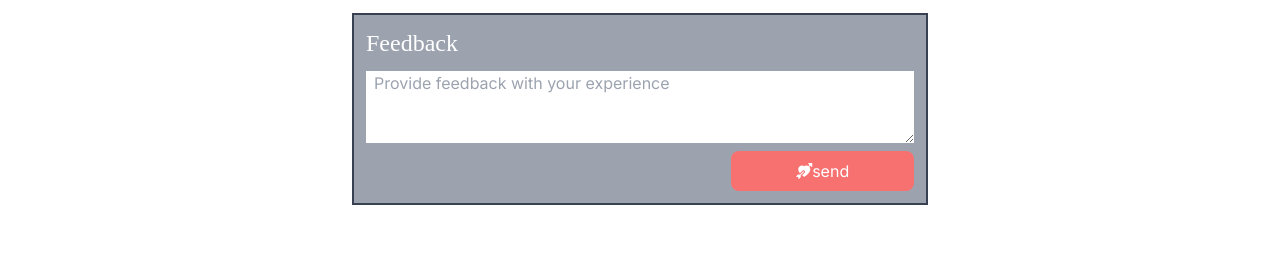
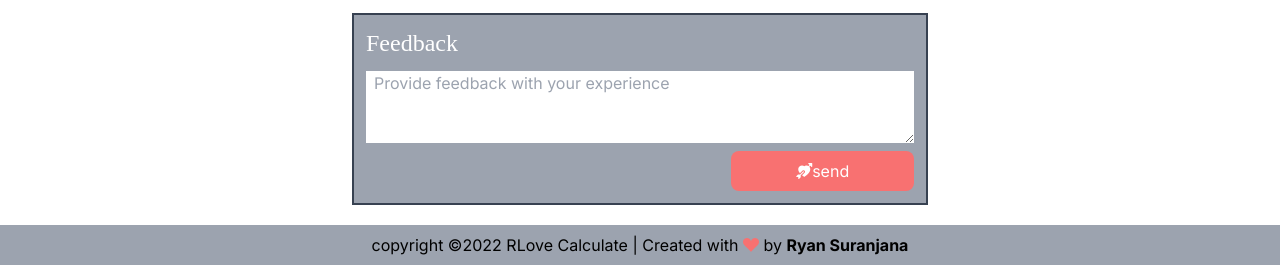
Before and after one commit to ryansuranjana/ryu-love-calculate, a website built with Vite: page index.html in a window 1280 px wide. Shown: the part 1127-1392 px from the top of the page. Before the commit the page ends 1332 px from the top, so only its background shows below. Built offline with nearby package versions, Linux system fonts and the light colour scheme; a web font is replaced by a local one.

Commit message:
make footer section

```diff
--- a/index.html
+++ b/index.html
@@ -77,6 +77,9 @@
         </form>
       </section>
     </div>
+    <footer class="text-center p-2 mt-5 bg-gray-400">
+      <p>copyright &copy;2022 RLove Calculate | Created with <i class="bi bi-suit-heart-fill text-red-400"></i> by <a href="https://github.com/ryansuranjana" class="font-bold">Ryan Suranjana</a></p>
+    </footer>
     <script type="module" src="/main.js"></script>
   </body>
 </html>
```
